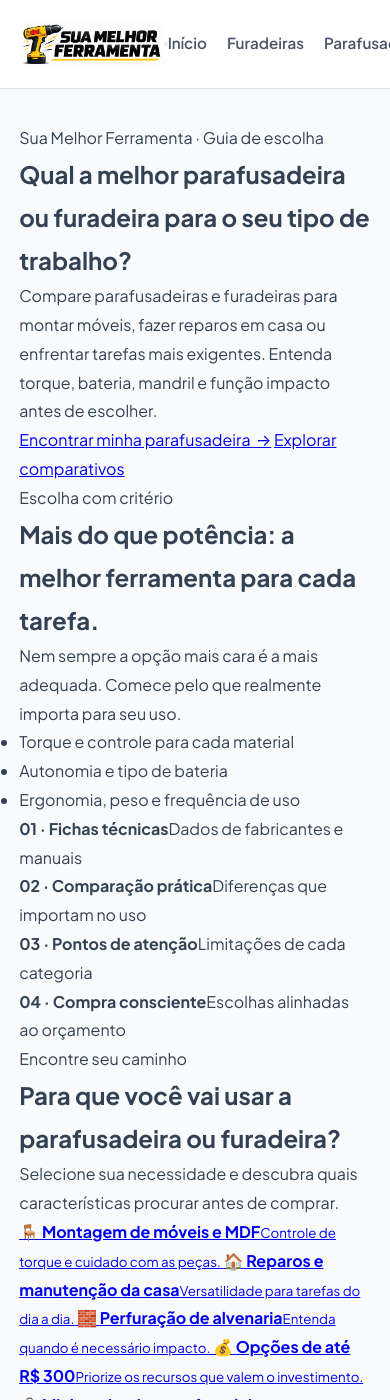
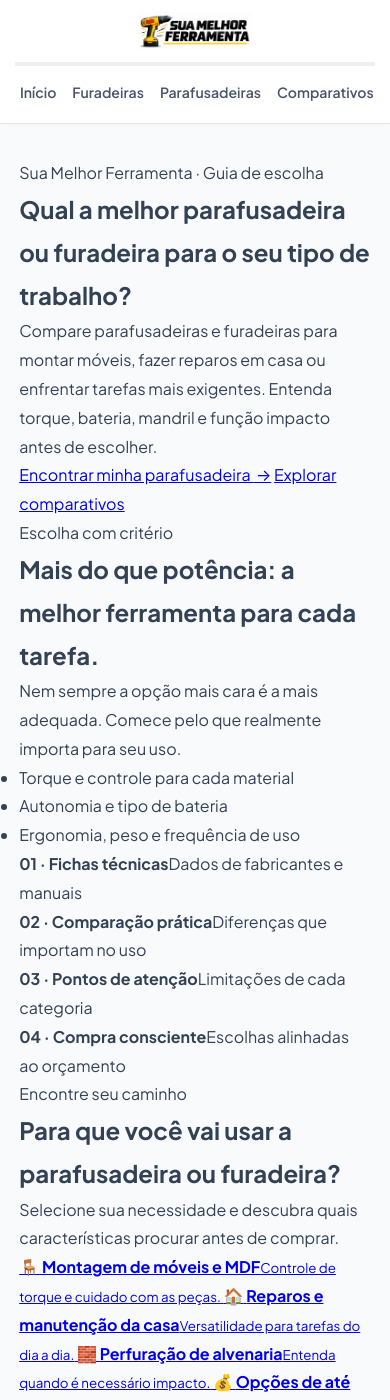
Before and after one commit to membroequipe/SiteReview, a Jekyll site: the page built from index.html, in a window 390 px wide and 1400 px high. Built offline with Jekyll 4.4.1, drawn with Linux system fonts in a browser that asks for light colours.

Commit message:
Update style.css

```diff
--- a/assets/css/style.css
+++ b/assets/css/style.css
@@ -47,7 +47,7 @@ body {
 }
 
 /* =========================================
-   2. CABEÇALHO E MENU NAVEGAÇÃO
+   2. CABEÇALHO E MENU NAVEGAÇÃO (DESKTOP & MOBILE)
    ========================================= */
 .site-header {
     background-color: #ffffff;
@@ -157,6 +157,52 @@ body {
 @keyframes fadeIn {
     from { opacity: 0; transform: translateY(6px); }
     to { opacity: 1; transform: translateY(0); }
+}
+
+/* =========================================
+   AJUSTE DO MENU NO MOBILE (< 768px)
+   ========================================= */
+@media screen and (max-width: 768px) {
+    .site-header-container {
+        flex-direction: column;
+        align-items: stretch;
+        gap: 12px;
+        padding: 12px 15px;
+    }
+
+    .site-logo-img {
+        height: 38px;
+        margin: 0 auto;
+    }
+
+    .site-header {
+        overflow: hidden;
+    }
+
+    .site-nav {
+        width: 100%;
+        overflow-x: auto;
+        white-space: nowrap;
+        -webkit-overflow-scrolling: touch;
+        scrollbar-width: none;
+        padding-bottom: 4px;
+    }
+
+    .site-nav::-webkit-scrollbar {
+        display: none;
+    }
+
+    .site-nav ul {
+        display: flex;
+        gap: 16px;
+        justify-content: flex-start;
+        padding: 0 5px;
+    }
+
+    .site-nav a {
+        font-size: 0.88rem;
+        padding: 4px 0;
+    }
 }
 
 /* =========================================
```
